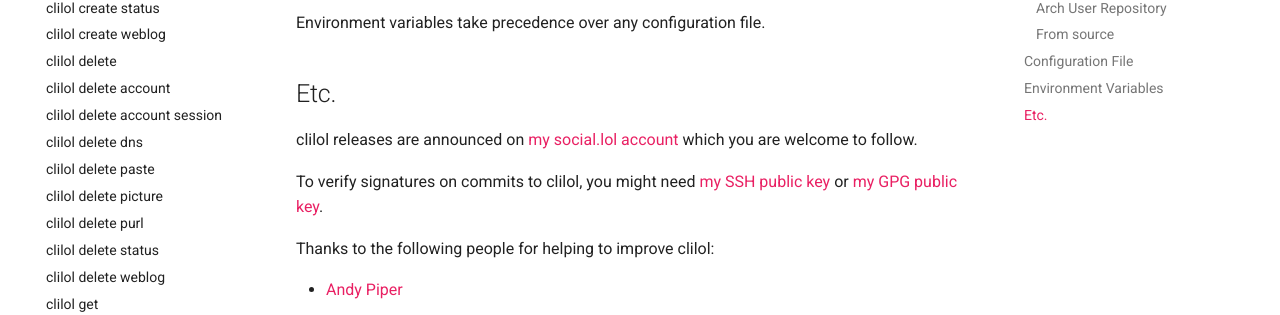
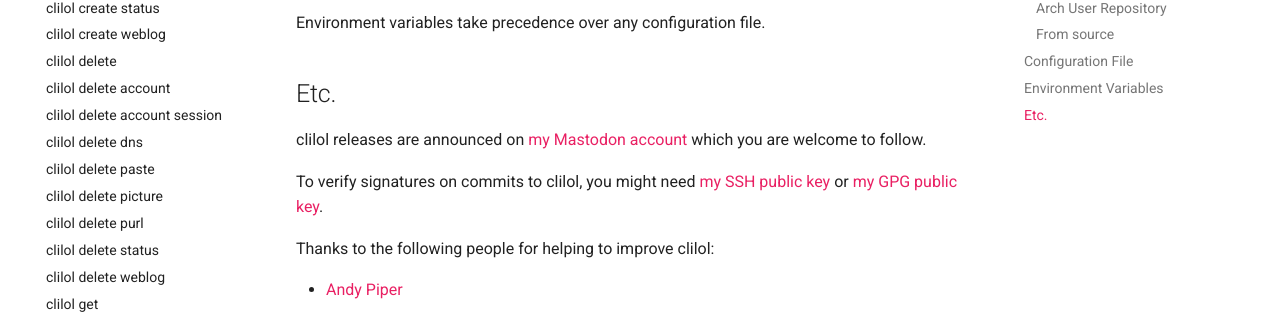
Before and after one commit to mcornick/clilol, an MkDocs documentation site: the page built from docs/index.md, in a window 1280 px wide and 900 px high, scrolled down 3409 px. Shown: the part 289-604 px from the top of the window. Built offline with MkDocs 1.6.1 and Material for MkDocs 9.7.7, drawn with Linux system fonts in a browser that asks for light colours.

Commit message:
docs: update Mastodon account
Signed-off-by: Mark Cornick <mcornick@mcornick.com>

```diff
--- a/docs/index.md
+++ b/docs/index.md
@@ -180,8 +180,8 @@ Environment variables take precedence over any configuration file.
 
 ## Etc.
 
-clilol releases are announced on [my social.lol
-account](https://social.lol/@mcornick) which you are welcome to follow.
+clilol releases are announced on [my Mastodon
+account](https://social.sdf.org/@mcornick) which you are welcome to follow.
 
 To verify signatures on commits to clilol, you might need [my SSH public
 key](https://git.mcornick.dev/mcornick.keys) or [my GPG public
--- a/mkdocs.yml
+++ b/mkdocs.yml
@@ -5,7 +5,7 @@ extra:
     - icon: fontawesome/brands/git-alt
       link: https://git.mcornick.dev/mcornick/clilol
     - icon: fontawesome/brands/mastodon
-      link: https://social.lol/@mcornick
+      link: https://social.sdf.org/@mcornick
 markdown_extensions:
   - admonition
   - pymdownx.superfences
```
